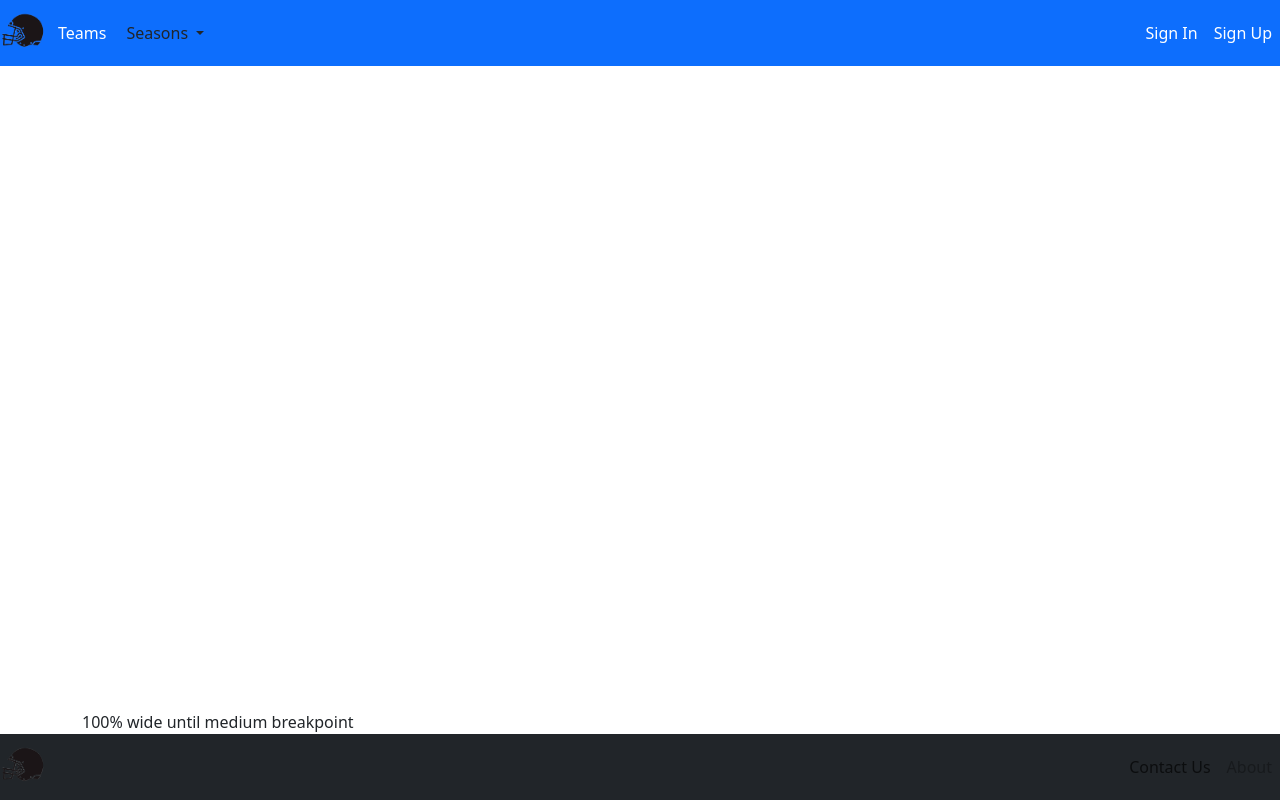
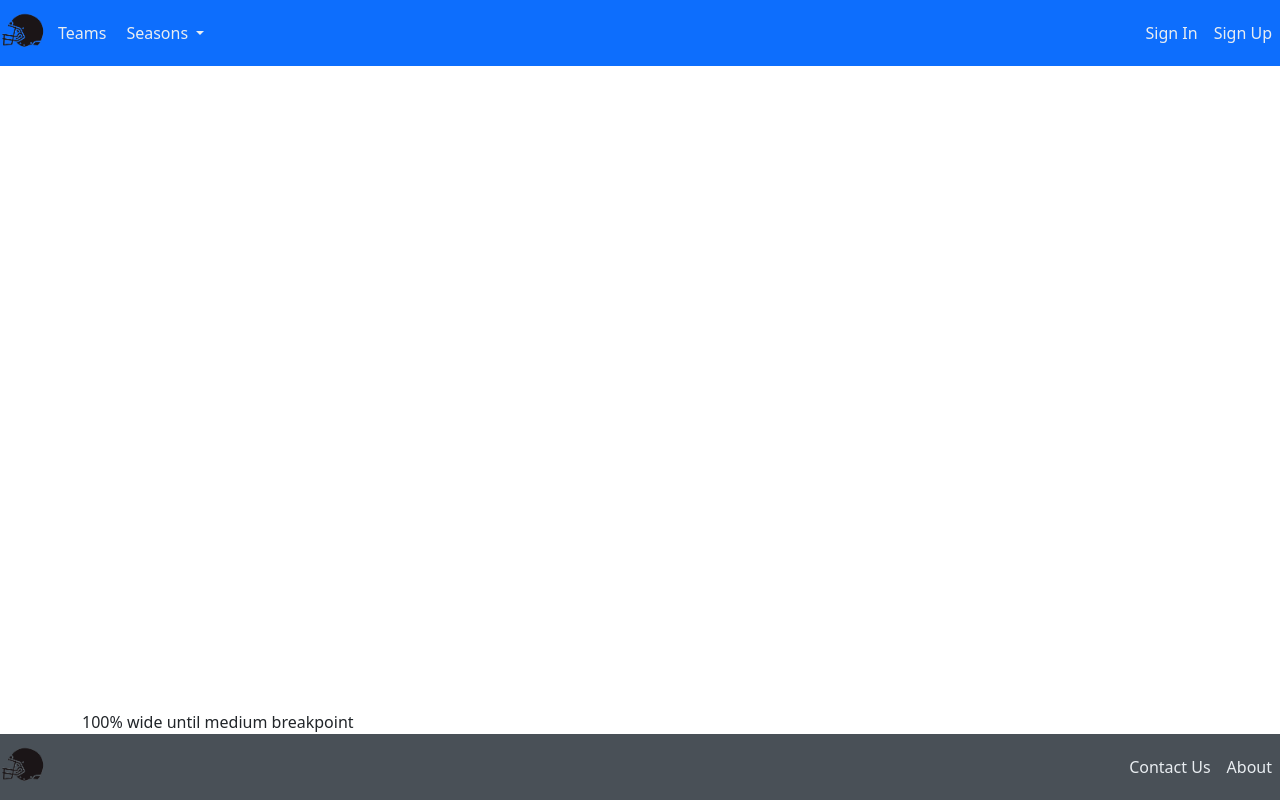
Before and after one commit to seanbsu/website-Angular, an Angular app: page / in a window 1280 px wide. Built offline with nearby package versions, Linux system fonts and the light colour scheme.

Commit message:
enable header/footer links, styling for footer

```diff
--- a/src/app/footer/footer.component.css
+++ b/src/app/footer/footer.component.css
@@ -2,3 +2,10 @@
     width: 50px;
     height: 50px;
   }
+  .nav-link{
+    color:#e9edf1;
+  }
+
+  .navbar{
+    background-color: #495057;
+  }
--- a/src/app/footer/footer.component.html
+++ b/src/app/footer/footer.component.html
@@ -1,5 +1,5 @@
 <footer>
-<nav class="navbar navbar-expand-lg navbar-light bg-dark">
+<nav class="navbar navbar-expand-lg navbar-light ">
     <img src="../../assets/fb-helmet.png" alt="Logo" class="helmet-logo">
 
     <button class="navbar-toggler" type="button" data-toggle="collapse" data-target="#navbarNavAltMarkup" aria-controls="navbarNavAltMarkup" aria-expanded="false" aria-label="Toggle navigation">
@@ -8,7 +8,7 @@
     <div class="collapse navbar-collapse justify-content-end"  id="navbarNavAltMarkup2">
         <div class="navbar-nav" id="Auth-buttons">
             <a class="nav-item nav-link" href="#">Contact Us</a>
-            <a class="nav-item nav-link disabled" href="#">About</a>
+            <a class="nav-item nav-link" href="#" href="#">About</a>
             </div>
     </div>
   </nav>
--- a/src/app/header/header.component.css
+++ b/src/app/header/header.component.css
@@ -10,7 +10,7 @@
 .btn.dropdown-toggle {
   background-color: transparent; /* Remove background color */
   border: none; /* Remove borders */
-  color: inherit; /* Use default text color */
+  color: #e9edf1; /* Use default text color */
   box-shadow: none; /* Remove any box shadow */
   /* Add any additional styling as needed */
 }
@@ -18,5 +18,5 @@
 .dropdown{ margin-top: 2px; }
 
 .navbar-nav .nav-link {
-  color: #fff; /* Set your desired text color here */
+  color: #e9edf1; /* Set your desired text color here */
 }
--- a/src/app/header/header.component.html
+++ b/src/app/header/header.component.html
@@ -27,7 +27,7 @@
     <div class="collapse navbar-collapse justify-content-end"  id="navbarNavAltMarkup2">
         <div class="navbar-nav" id="Auth-buttons">
             <a class="nav-item nav-link" href="#">Sign In</a>
-            <a class="nav-item nav-link disabled" href="#">Sign Up</a>
+            <a class="nav-item nav-link" href="#">Sign Up</a>
             </div>
     </div>
   </nav>
```
